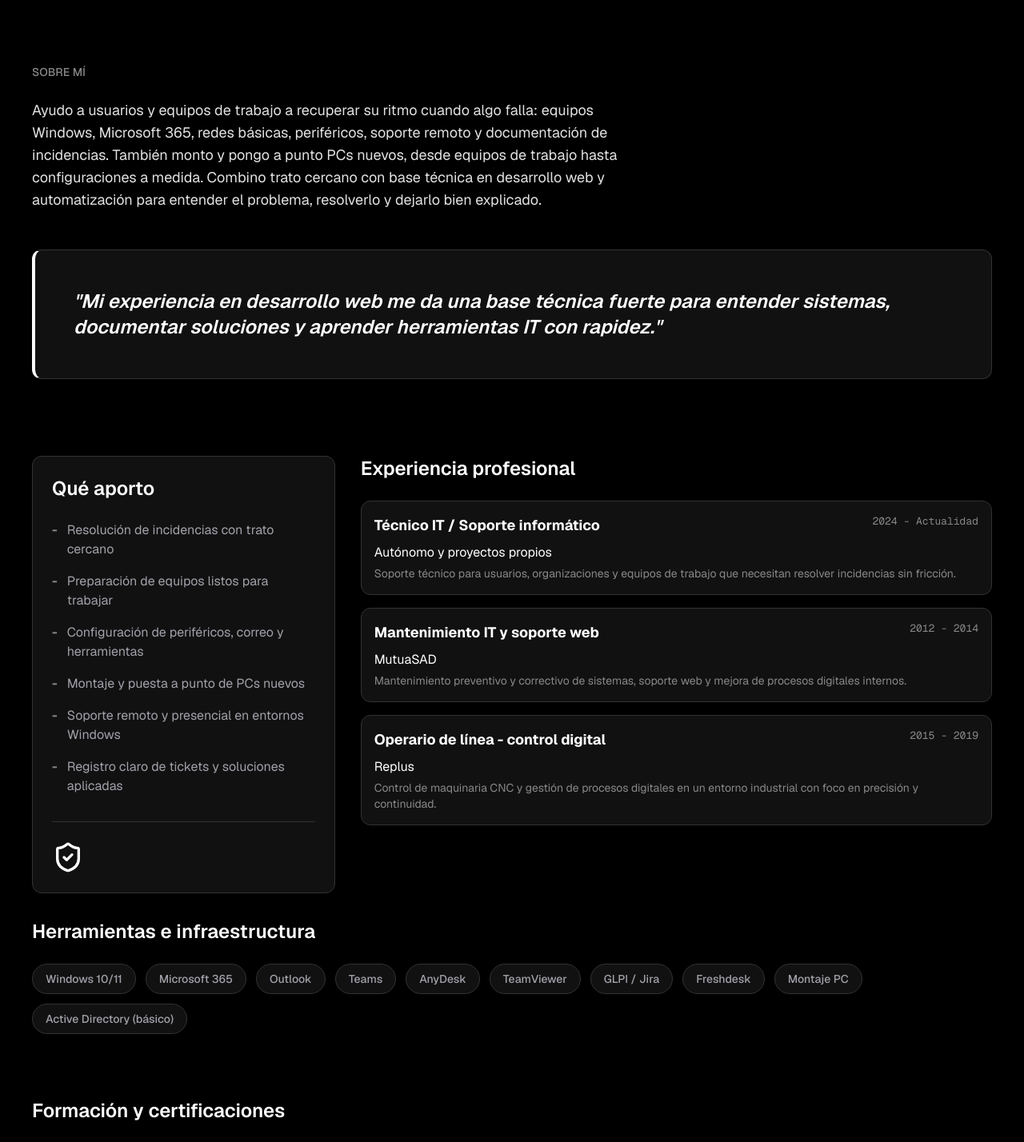
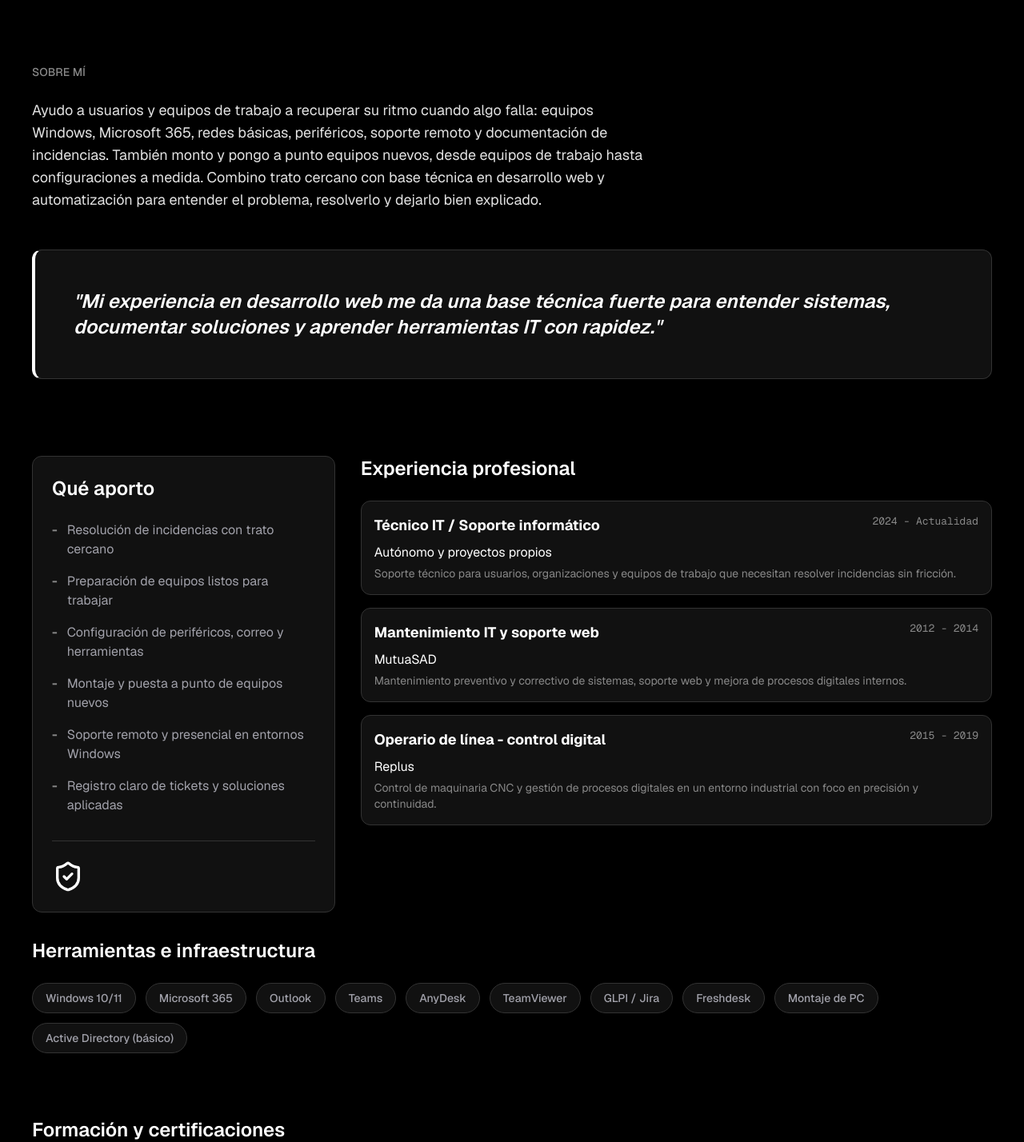
Before and after one commit to moisesvalero/portfolio-sector-IT, a Next.js app: page / in a window 1280 px wide. Shown: the part 400-1828 px from the top of the page at 80% size. Built offline with nearby package versions, Linux system fonts and the light colour scheme; no server answers.

Commit message:
fix: correct Spanish copy typos

```diff
--- a/src/app/opengraph-image.tsx
+++ b/src/app/opengraph-image.tsx
@@ -43,7 +43,7 @@ export default function Image() {
             maxWidth: "900px",
           }}
         >
-          Moises Valero Sanchez
+          Moisés Valero Sánchez
         </div>
         <div
           style={{
@@ -53,8 +53,8 @@ export default function Image() {
             maxWidth: "820px",
           }}
         >
-          Tecnico IT Nivel 1 con foco en usuarios, Microsoft 365, Windows y
-          documentacion de incidencias.
+          Técnico IT nivel 1 con foco en usuarios, Microsoft 365, Windows y
+          documentación de incidencias.
         </div>
       </div>
     </div>,
--- a/src/app/page.tsx
+++ b/src/app/page.tsx
@@ -22,7 +22,7 @@ const tools = [
   "TeamViewer",
   "GLPI / Jira",
   "Freshdesk",
-  "Montaje PC",
+  "Montaje de PC",
   "Active Directory (básico)",
 ];
 
@@ -30,7 +30,7 @@ const offers = [
   "Resolución de incidencias con trato cercano",
   "Preparación de equipos listos para trabajar",
   "Configuración de periféricos, correo y herramientas",
-  "Montaje y puesta a punto de PCs nuevos",
+  "Montaje y puesta a punto de equipos nuevos",
   "Soporte remoto y presencial en entornos Windows",
   "Registro claro de tickets y soluciones aplicadas",
 ];
@@ -99,7 +99,7 @@ export default function Home() {
               Experiencia
             </a>
             <a className="nav-link" href="#education">
-              Formacion
+              Formación
             </a>
             <a className="nav-link" href="#contact">
               Contacto
@@ -122,7 +122,7 @@ export default function Home() {
             <div className="relative size-48 overflow-hidden rounded-full border-2 border-[#333333] bg-[#111111] md:size-64">
               <Image
                 src="/moises-valero-profile.png"
-                alt="Moises Valero Sanchez"
+                alt="Moisés Valero Sánchez"
                 fill
                 priority
                 sizes="(min-width: 768px) 256px, 192px"
@@ -155,7 +155,7 @@ export default function Home() {
             Ayudo a usuarios y equipos de trabajo a recuperar su ritmo cuando
             algo falla: equipos Windows, Microsoft 365, redes básicas,
             periféricos, soporte remoto y documentación de incidencias. También
-            monto y pongo a punto PCs nuevos, desde equipos de trabajo hasta
+            monto y pongo a punto equipos nuevos, desde equipos de trabajo hasta
             configuraciones a medida. Combino trato cercano con base técnica en
             desarrollo web y automatización para entender el problema,
             resolverlo y dejarlo bien explicado.
--- a/src/config/site.ts
+++ b/src/config/site.ts
@@ -1,8 +1,8 @@
 export const siteConfig = {
-  name: "Moisés Valero Sánchez | Técnico IT Nivel 1",
+  name: "Moisés Valero Sánchez | Técnico IT nivel 1",
   shortName: "MVS IT",
   description:
-    "Portfolio profesional de Moisés Valero Sánchez, técnico IT Nivel 1 especializado en soporte a usuarios, Helpdesk, Windows 10/11 y Microsoft 365.",
+    "Portfolio profesional de Moisés Valero Sánchez, técnico IT nivel 1 especializado en soporte a usuarios, helpdesk, Windows 10/11 y Microsoft 365.",
   url: process.env.NEXT_PUBLIC_APP_URL ?? "https://soporte.moisesvalero.es",
   locale: "es_ES",
   creator: "moisesvalero",
@@ -10,11 +10,11 @@ export const siteConfig = {
     "Moisés Valero Sánchez",
     "Soporte IT",
     "Helpdesk",
-    "Técnico IT Nivel 1",
+    "Técnico IT nivel 1",
     "Windows 10",
     "Windows 11",
     "Microsoft 365",
-    "Montaje PC",
+    "Montaje de PC",
     "Alcoy",
   ],
 };
--- a/src/lib/seo.ts
+++ b/src/lib/seo.ts
@@ -94,7 +94,7 @@ export function createPersonJsonLd() {
       "Microsoft 365",
       "Soporte remoto",
       "Gestión de tickets",
-      "Montaje PC",
+      "Montaje de PC",
     ],
   };
 }
```
Also changed, not shown: 2 other files (tests, documents, lock files or other folders).
